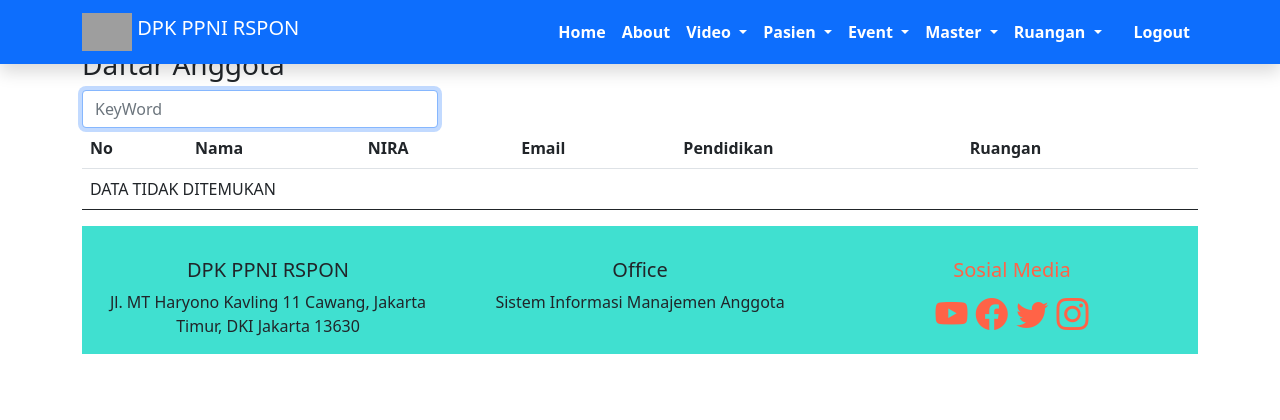
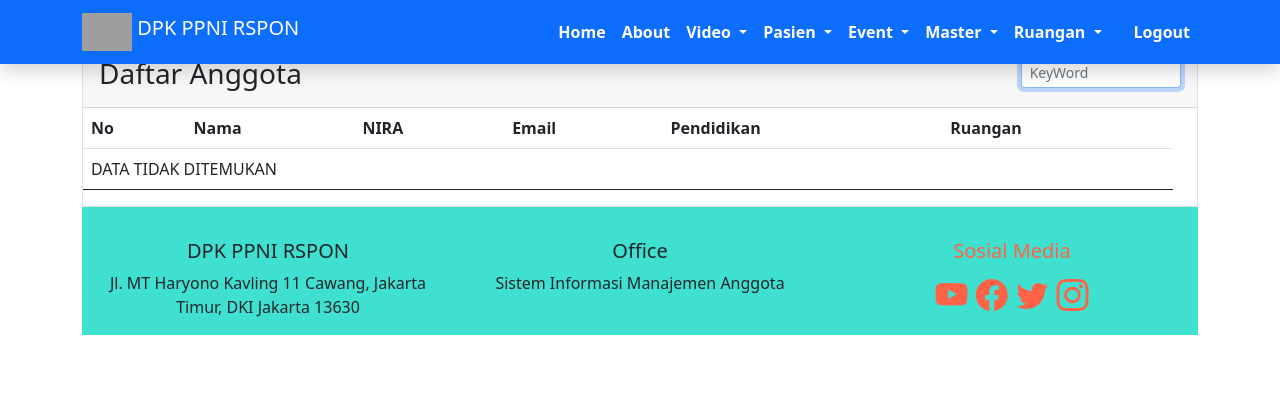
Before and after one commit to khaironbiz/uans_new, a PHP site: page /uans_new/anggota/anggota.php in a window 1280 px wide. Shown: the top 420 px of the page. Run offline with PHP 8.4, Linux system fonts and the light colour scheme; the visitor is signed in with stand-in values (Sample User, id 1); data that the repository does not hold is empty; some libraries are stand-ins or nearby versions; grey boxes are pictures that could not be loaded.

Commit message:
card header

```diff
--- a/anggota/anggota.php
+++ b/anggota/anggota.php
@@ -14,13 +14,25 @@
 ?>
 
     <div class="container mt-5">
-        <div class="row mt-5">
-            <h3>Daftar Anggota</h3>
-                <div class="col-md-4">
-                    <input type="text" class="form-control"
-                        name="keyword" id="keyword" placeholder="KeyWord" autofocus autocomplete="off">
+        <div class="card mt-5">
+            <div class="card-header bg-black">
+                <div class="row justify-content-end">
+                    <div class="col-md-10">
+                        <h3>Daftar Anggota</h3>
+                    </div>
+                    <div class="col-md-2">
+                        <input type="text" class="form-control form-control-sm"
+                                name="keyword" id="keyword" placeholder="KeyWord" autofocus autocomplete="off">
+                    </div>
                 </div>
-        <div>
+
+            </div>
+            <div class="row">
+
+
+            <div>
+        </div>
+
         <div class="row">
             <did clas="col-md-12" id="container">
                 <table class="table table-striped">
--- a/rs/index.php
+++ b/rs/index.php
@@ -4,7 +4,7 @@
 include('../layout/menu.php');
 ?>
 <section id="event">
-    <div class="container-fluid">
+    <div class="container">
         <div class="row text-white">
             <div class="col text-center ">
                 <h2>DAFTAR RUMAH SAKIT</h2>
```
